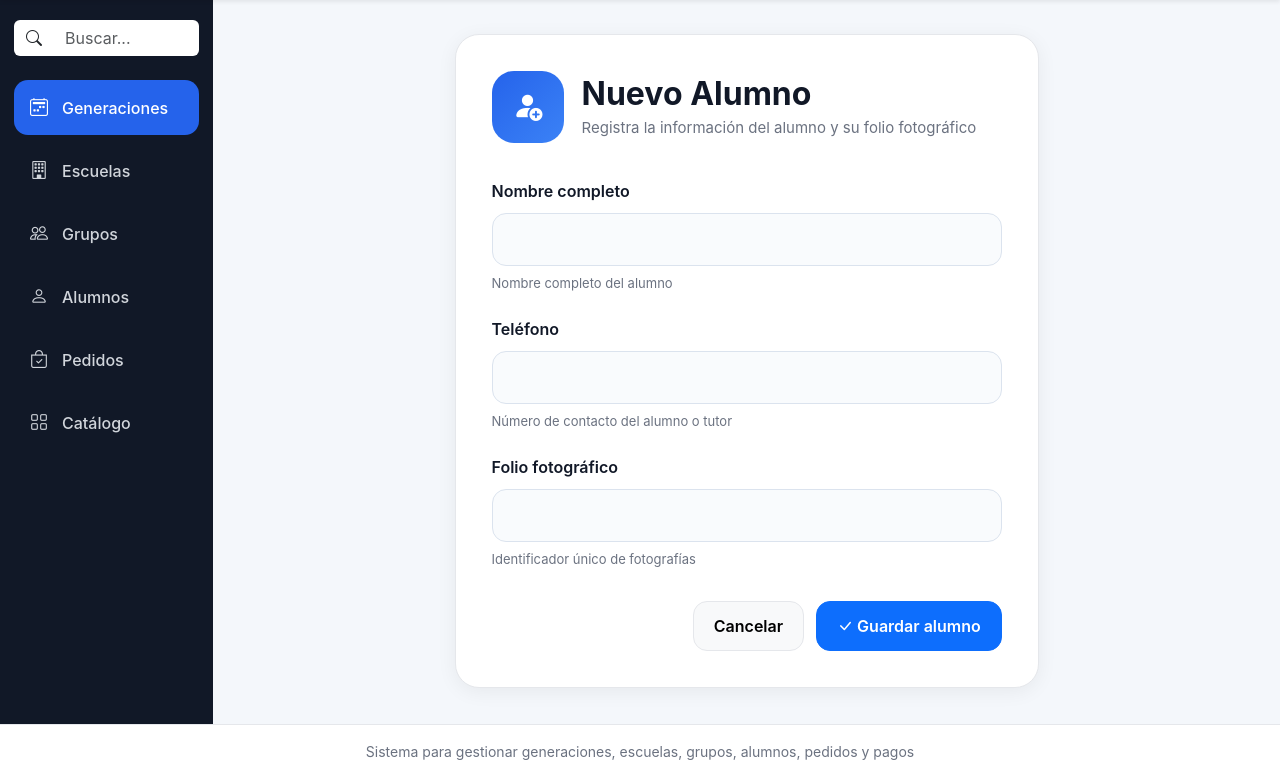
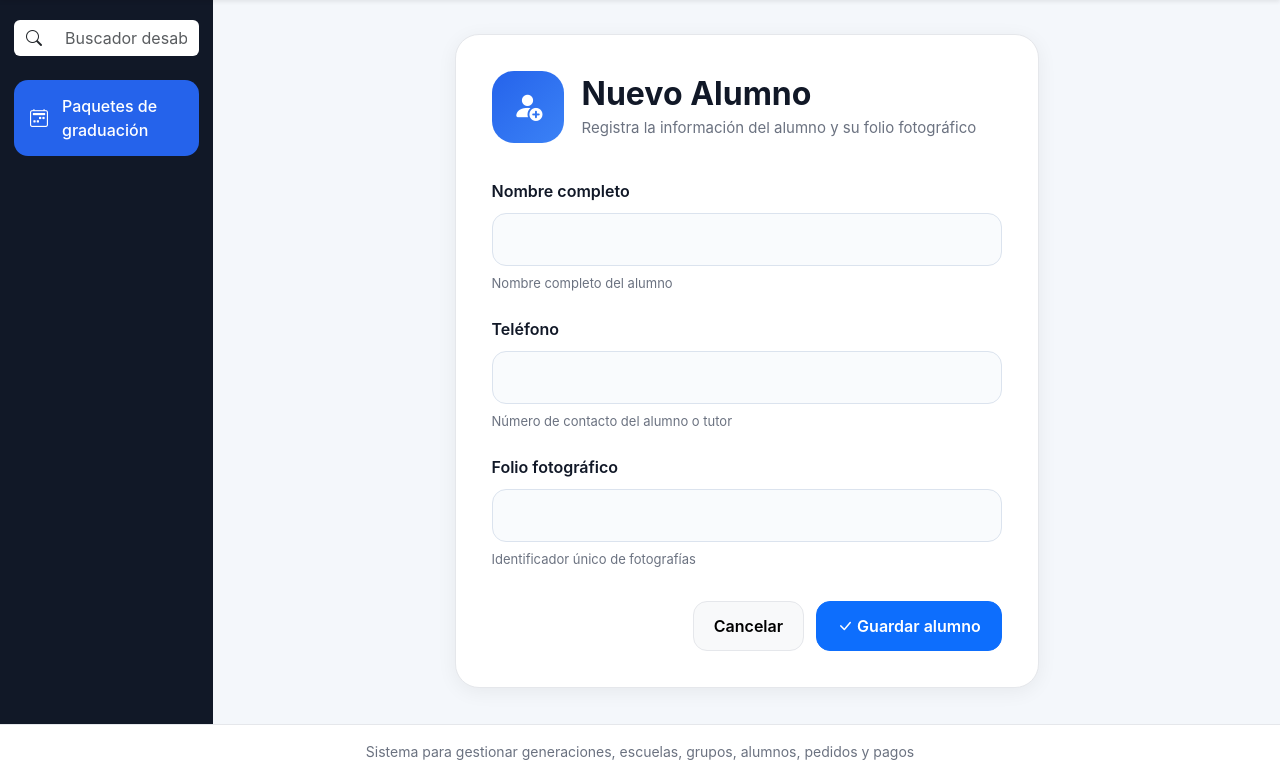
Before and after one commit to netoxdw/seriartAppBackend, a Django app: page /grupos/1/nuevo/ in a window 1280 px wide. Shown: the part 81-859 px from the top of the page. Run offline with Django 5.2, Linux system fonts and the light colour scheme; the visitor is signed in with stand-in values (Sample User, id 1).

Commit message:
cambiando elementos de navbar en base.html dejando solo el de paquetes de graduacion

```diff
--- a/templates/base.html
+++ b/templates/base.html
@@ -121,7 +121,7 @@
                                 <i class="bi bi-search"></i>
                             </span>
 
-                            <input type="text" class="form-control border-0" placeholder="Buscar...">
+                            <input type="text" class="form-control border-0" placeholder="Buscador desabilitado">
 
                         </div>
 
@@ -132,32 +132,7 @@
 
                         <a href="{% url 'home' %}" class="sidebar-link active">
                             <i class="bi bi-calendar2-week"></i>
-                            <span>Generaciones</span>
-                        </a>
-
-                        <a href="#" class="sidebar-link">
-                            <i class="bi bi-building"></i>
-                            <span>Escuelas</span>
-                        </a>
-
-                        <a href="#" class="sidebar-link">
-                            <i class="bi bi-people"></i>
-                            <span>Grupos</span>
-                        </a>
-
-                        <a href="#" class="sidebar-link">
-                            <i class="bi bi-person"></i>
-                            <span>Alumnos</span>
-                        </a>
-
-                        <a href="#" class="sidebar-link">
-                            <i class="bi bi-bag-check"></i>
-                            <span>Pedidos</span>
-                        </a>
-
-                        <a href="#" class="sidebar-link">
-                            <i class="bi bi-grid"></i>
-                            <span>Catálogo</span>
+                            <span>Paquetes de graduación</span>
                         </a>
 
                     </nav>
@@ -226,31 +201,6 @@
                     <span>Generaciones</span>
                 </a>
 
-                <!-- <a href="#" class="sidebar-link">
-                    <i class="bi bi-building"></i>
-                    <span>Escuelas</span>
-                </a>
-
-                <a href="#" class="sidebar-link">
-                    <i class="bi bi-people"></i>
-                    <span>Grupos</span>
-                </a>
-
-                <a href="#" class="sidebar-link">
-                    <i class="bi bi-person"></i>
-                    <span>Alumnos</span>
-                </a>
-
-                <a href="#" class="sidebar-link">
-                    <i class="bi bi-bag-check"></i>
-                    <span>Pedidos</span>
-                </a>
-
-                <a href="#" class="sidebar-link">
-                    <i class="bi bi-grid"></i>
-                    <span>Catálogo</span>
-                </a> -->
-
             </nav>
 
             <!-- MOBILE LOGOUT -->
```
